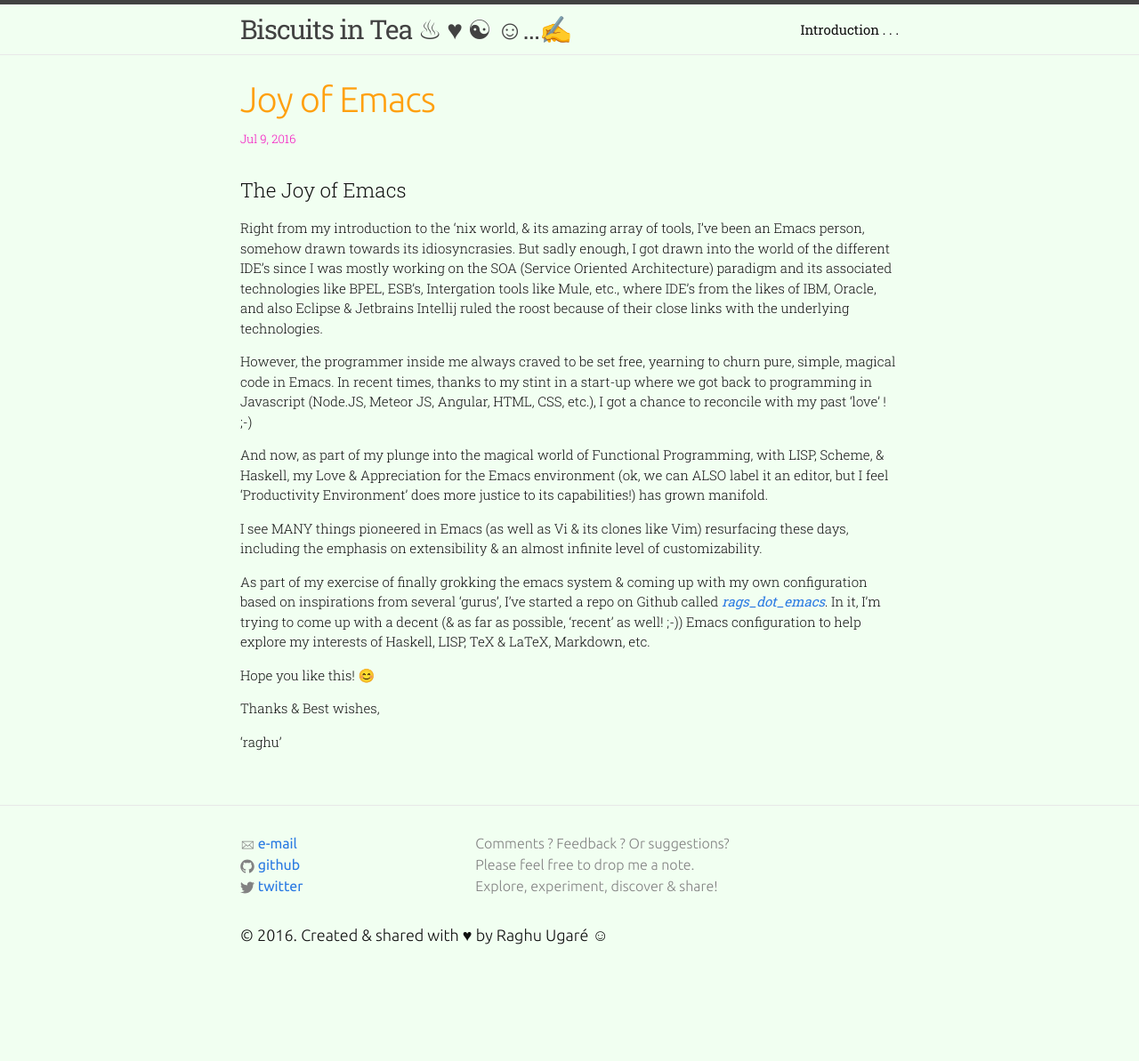
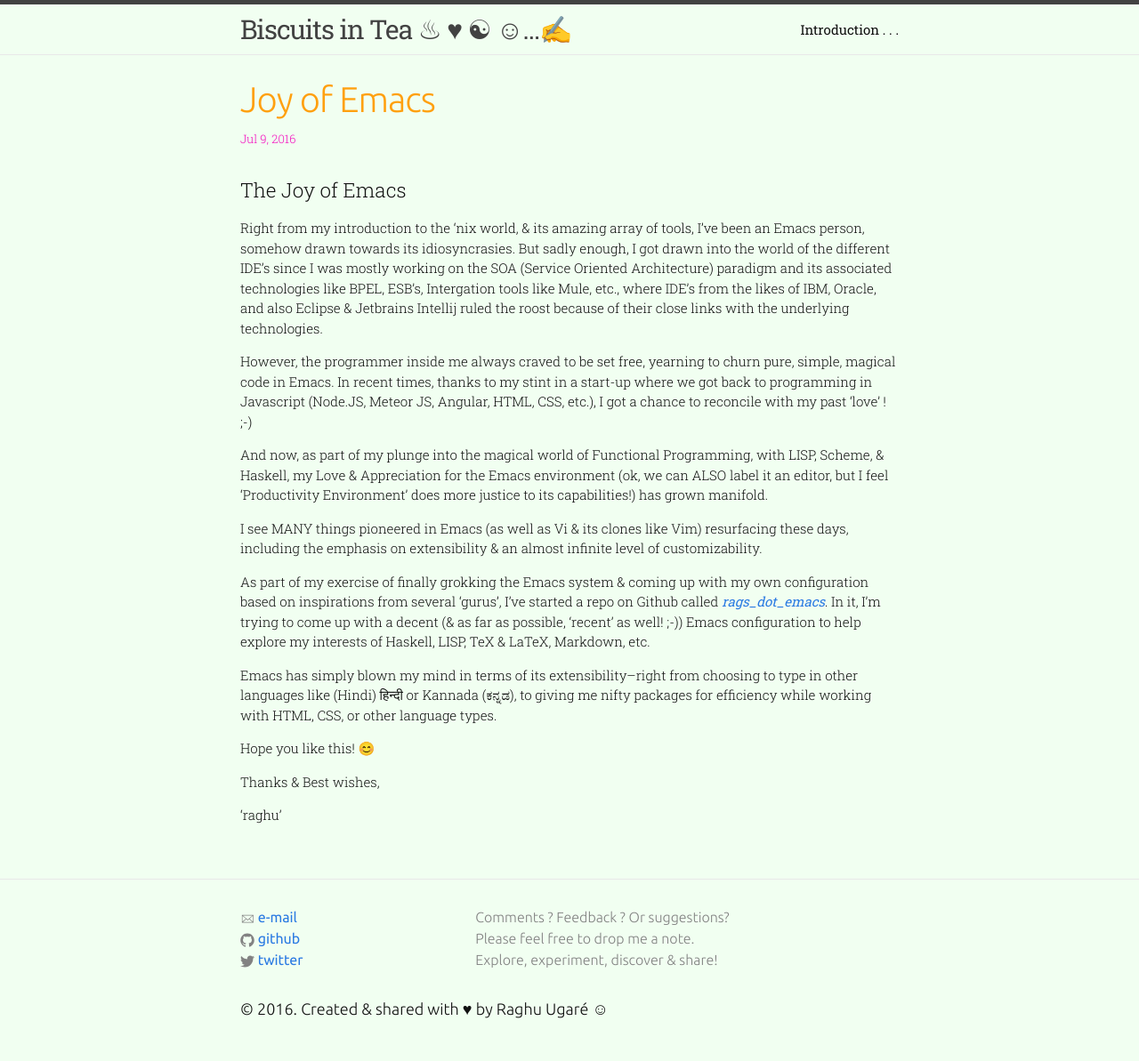
Before and after one commit to raghuugare/raghuugare.bkup, a Jekyll site: the page built from _posts/2016-07-09-joy_of_emacs.markdown, in a window 1280 px wide. Shown: the whole page at 89% size. Built offline with Jekyll 4.4.1, drawn with Linux system fonts in a browser that asks for light colours; some web fonts are replaced; before the commit the page ends 1110 px from its top, so only the background shows below that.

Commit message:
Small update to content.

```diff
--- a/_posts/2016-07-09-joy_of_emacs.markdown
+++ b/_posts/2016-07-09-joy_of_emacs.markdown
@@ -18,7 +18,9 @@ And now, as part of my plunge into the magical world of Functional Programming,
 
 I see MANY things pioneered in Emacs (as well as Vi & its clones like Vim) resurfacing these days, including the emphasis on extensibility & an almost infinite level of customizability.
 
-As part of my exercise of finally grokking the emacs system & coming up with my own configuration based on inspirations from several 'gurus', I've started a repo on Github called [_rags\_dot\_emacs_](https://github.com/raghuugare/rags_dot_emacs). In it, I'm trying to come up with a decent (& as far as possible, 'recent' as well! ;-)) Emacs configuration to help explore my interests of Haskell, LISP, TeX & LaTeX, Markdown, etc.
+As part of my exercise of finally grokking the Emacs system & coming up with my own configuration based on inspirations from several 'gurus', I've started a repo on Github called [_rags\_dot\_emacs_](https://github.com/raghuugare/rags_dot_emacs). In it, I'm trying to come up with a decent (& as far as possible, 'recent' as well! ;-)) Emacs configuration to help explore my interests of Haskell, LISP, TeX & LaTeX, Markdown, etc.
+
+Emacs has simply blown my mind in terms of its extensibility--right from choosing to type in other languages like (Hindi) हिन्दी or Kannada (ಕನ್ನಡ), to giving me nifty packages for efficiency while working with HTML, CSS, or other language types.
 
 Hope you like this! 😊
 
```
